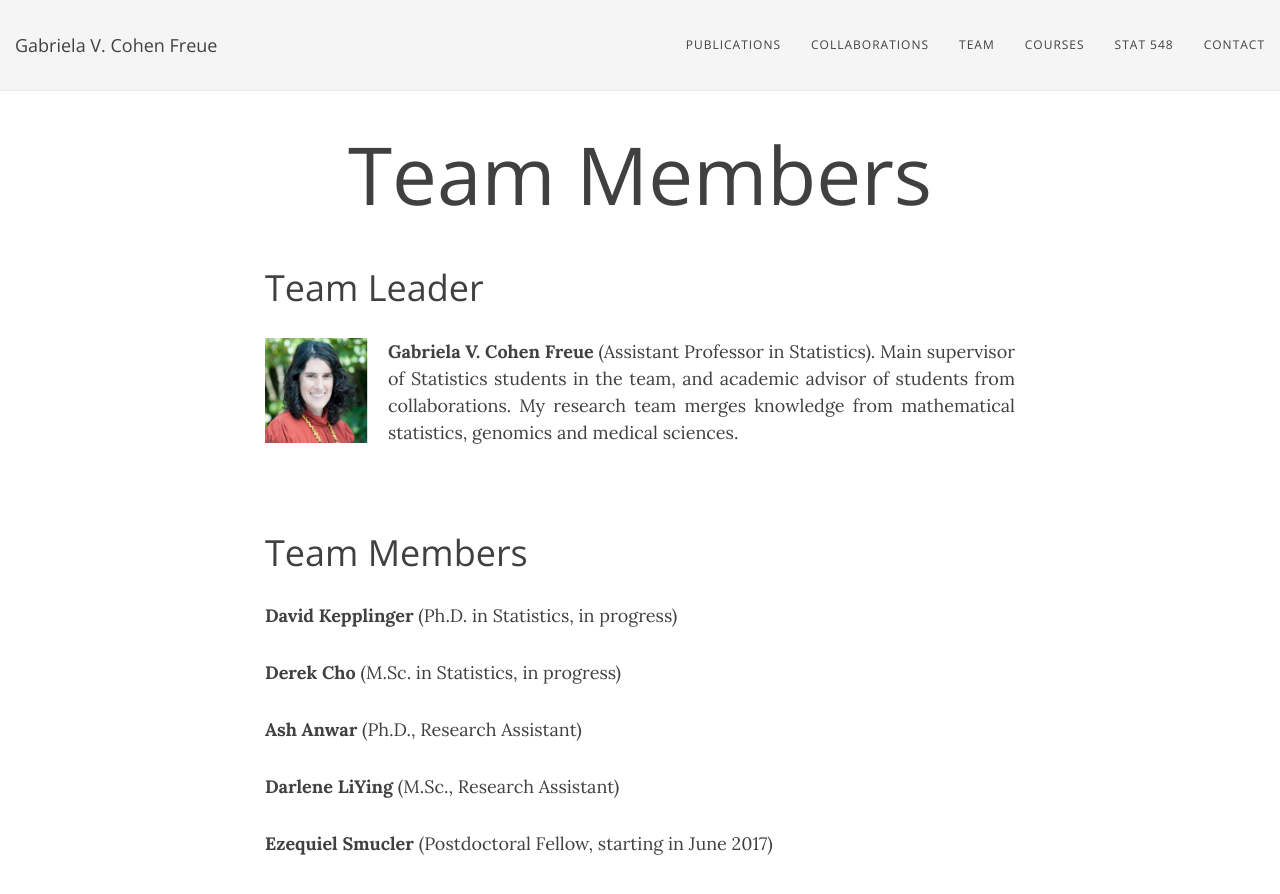
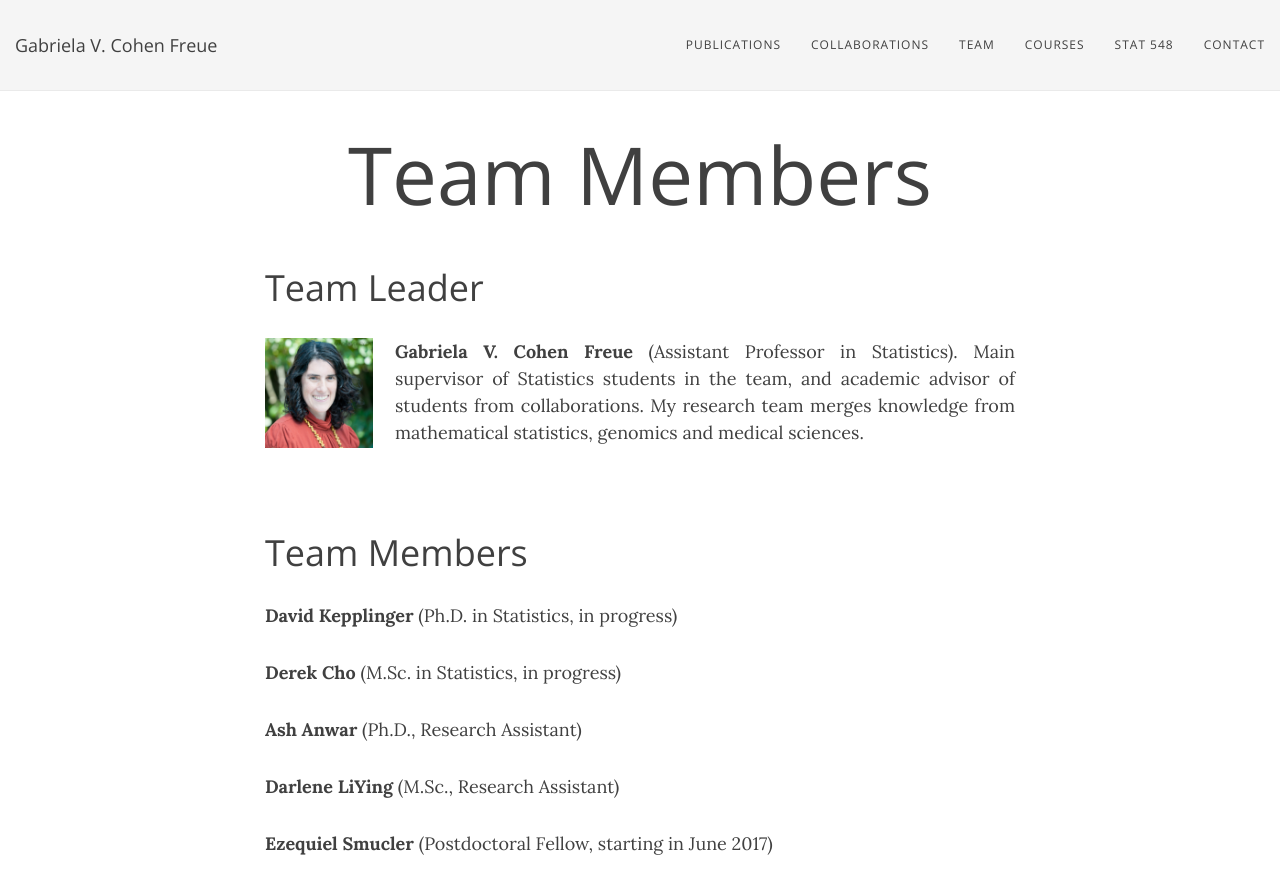
Before and after one commit to gcohenfr/gcohenfr.github.io, a Jekyll site: the page built from team.md, in a window 1280 px wide and 900 px high. Shown: the top 894 px of the window. Built offline with Jekyll 4.4.1, drawn with Linux system fonts in a browser that asks for light colours; nearby versions of some CDN libraries.

Commit message:
Update team.md

```diff
--- a/team.md
+++ b/team.md
@@ -5,9 +5,10 @@
 
 # Team Leader
 
-<img style="float: left;" src="/img/me.png" height="105" width="123"> **Gabriela V. Cohen Freue** (Assistant Professor in Statistics). Main supervisor of Statistics students in the team, and academic advisor of students from collaborations. My research team merges knowledge from mathematical statistics, genomics and medical sciences.
+<img style="float: left;" src="/img/me.png" height="110" width="130"> **Gabriela V. Cohen Freue** (Assistant Professor in Statistics). Main supervisor of Statistics students in the team, and academic advisor of students from collaborations. My research team merges knowledge from mathematical statistics, genomics and medical sciences.
 
 <br>
+
 # Team Members
 
 **David Kepplinger** (Ph.D. in Statistics, in progress)
```
